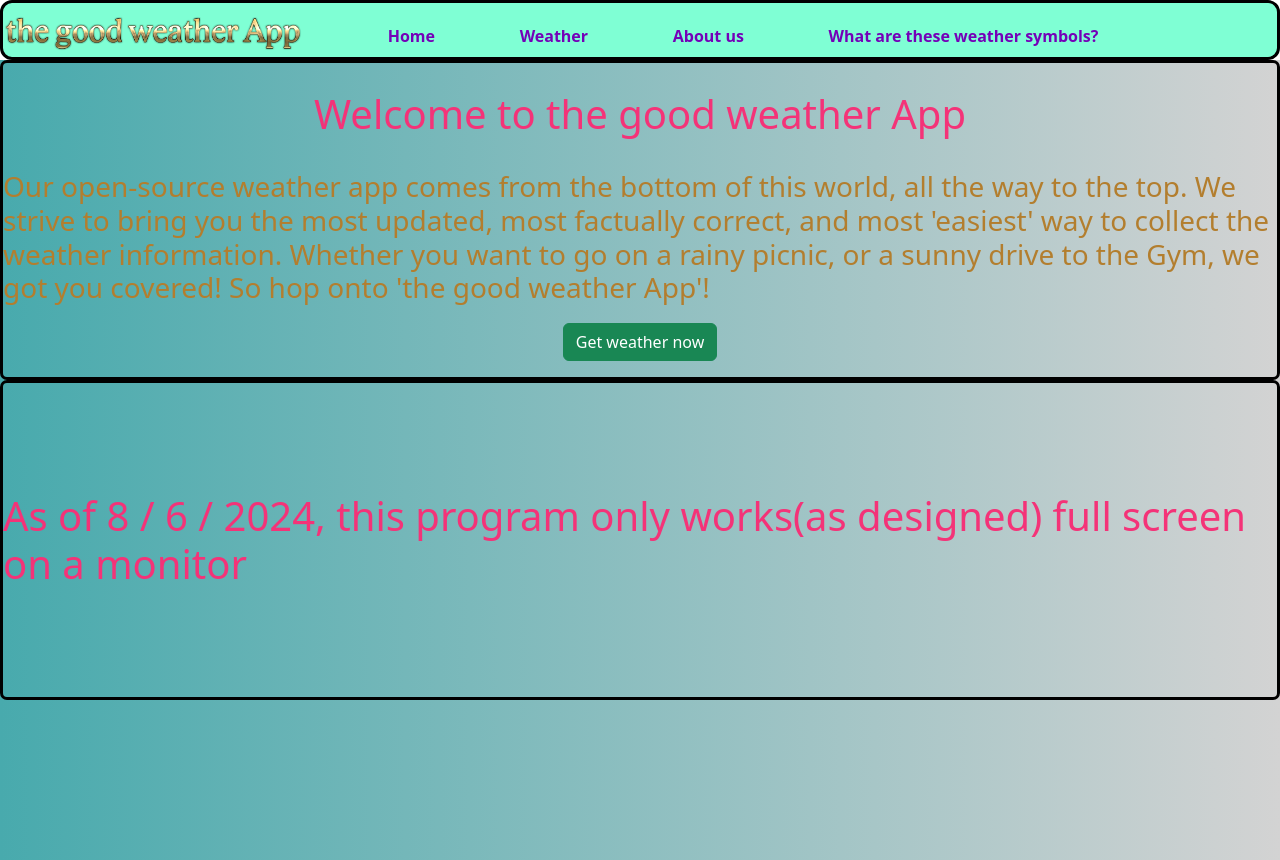
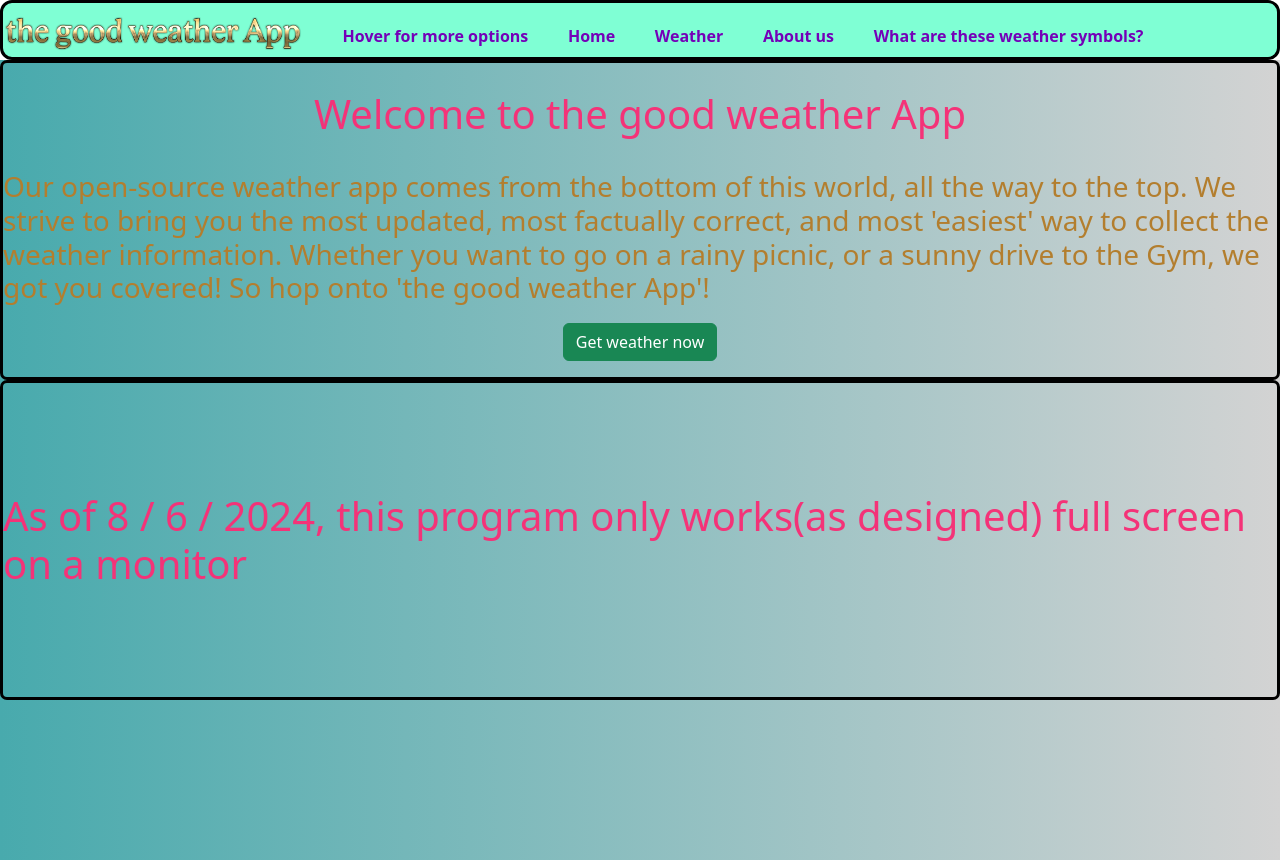
Before and after one commit to nathantsai1/myWeather, a Flask app: page / in a window 1280 px wide. Run offline with Flask 3, Linux system fonts and the light colour scheme.

Commit message:
continued half page feature p2

```diff
--- a/static/styles.css
+++ b/static/styles.css
@@ -247,8 +247,9 @@
     border-width: medium;
     width: 100%;
     height: 60px;
-    justify-content: start;
+    justify-content: center;
     align-items: center;
+    flex-direction: column;
     grid-template-columns: repeat(5, 1fr);
     padding: 0px;
     margin: 0px;
@@ -258,8 +259,12 @@
     transition: height 2s ease;
 }
 
+#shouldhide {
+   display: none;
+}
+
 .nav_expand:hover {
-   height: 200px; /* Adjust this value as needed */
+   height: 300px; /* Adjust this value as needed */
 }
 /* items */
 .item3 {
@@ -322,3 +327,7 @@
    animation-name: welcome;
    animation-duration: 4s;
 }
+
+.nill {
+   display: none;
+}
--- a/templates/layout.html
+++ b/templates/layout.html
@@ -17,19 +17,22 @@
         <!-- logo -->
          <h2><a href="/"><img src="/static/logo.png" width="300px" alt="the good weather App"></a></h2>
         <!--search-->
-        <div id='1' style="grid-column: 4">
+        <div id='0' id="shouldhide" style="grid-column: 4">
+          <a class="none black" style="color: #7400B8" href="/"><b>Hover for more options</b></a>
+        </div>
+        <div id='1' class="nill" style="grid-column: 4">
           <a class="none black" style="color: #7400B8" href="/"><b>Home</b></a>
         </div>
-        <div id='2' style="grid-column: 4">
+        <div id='2' class="nill" style="grid-column: 4">
           <a class="none black" style="color: #7400B8" href="/weather"><b>Weather</b></a>
         </div>
-        <div id='3' style="grid-column: 4">
+        <div id='3' class="nill" style="grid-column: 4">
           <a class="none black" style="color: #7400B8" href="/about"><b>About us</b></a>
         </div>
-        <div id='4' style="grid-column: 4">
+        <div id='4' class="nill" style="grid-column: 4">
           <a class="none black" style="color: #7400B8" href="/learning"><b>What are these weather symbols?</b></a>
         </div>
-        <div id='5' style="grid-column: 4">
+        <div id='5' class="nill" style="grid-column: 4">
           <a class="none black" style="color: #7400B8; opacity: 0" href="/learning"><b>adfasdfadsf</b></a>
         </div>
     </div>
@@ -42,16 +45,28 @@
         alert(width)
         if (width > 1000) {
           element.classList.add("navbar"); // Add newone class to DIV
+          var unhide = document.getElementsByClassName("nill");
+          for (var i = 0; i < unhide.length; i++) {
+            unhide[i].style.display = "block";
+          }
+          document.getElementById("shouldhide").display = "none";
         }
         else{
           alert("yes")
           element.classList.add("nav_expand"); // Add newone class to DIV
           element.onmouseover = function() {
-            changeColorOnHover(this);
+            // unhide some elements
+            var unhide = document.getElementsByClassName("nill");
+            for (var i = 0; i < unhide.length; i++) {
+              unhide[i].style.display = "block";
+            }
           };
 
           element.onmouseout = function() {
-            resetColor(this);
+            var unhide = document.getElementsByClassName("nill");
+            for (var i = 0; i < unhide.length; i++) {
+              unhide[i].style.display = "none";
+            }
           };
         }
       }
```
